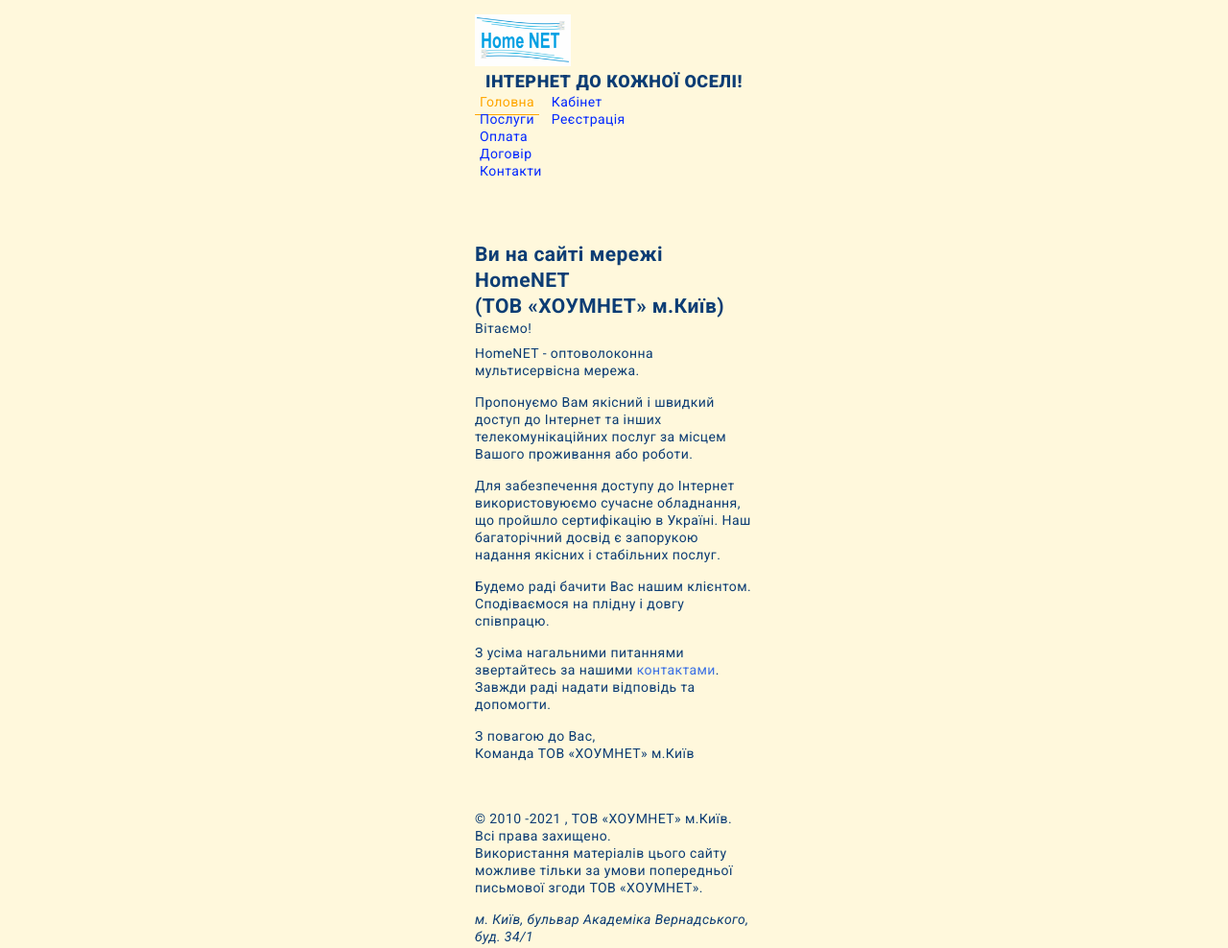
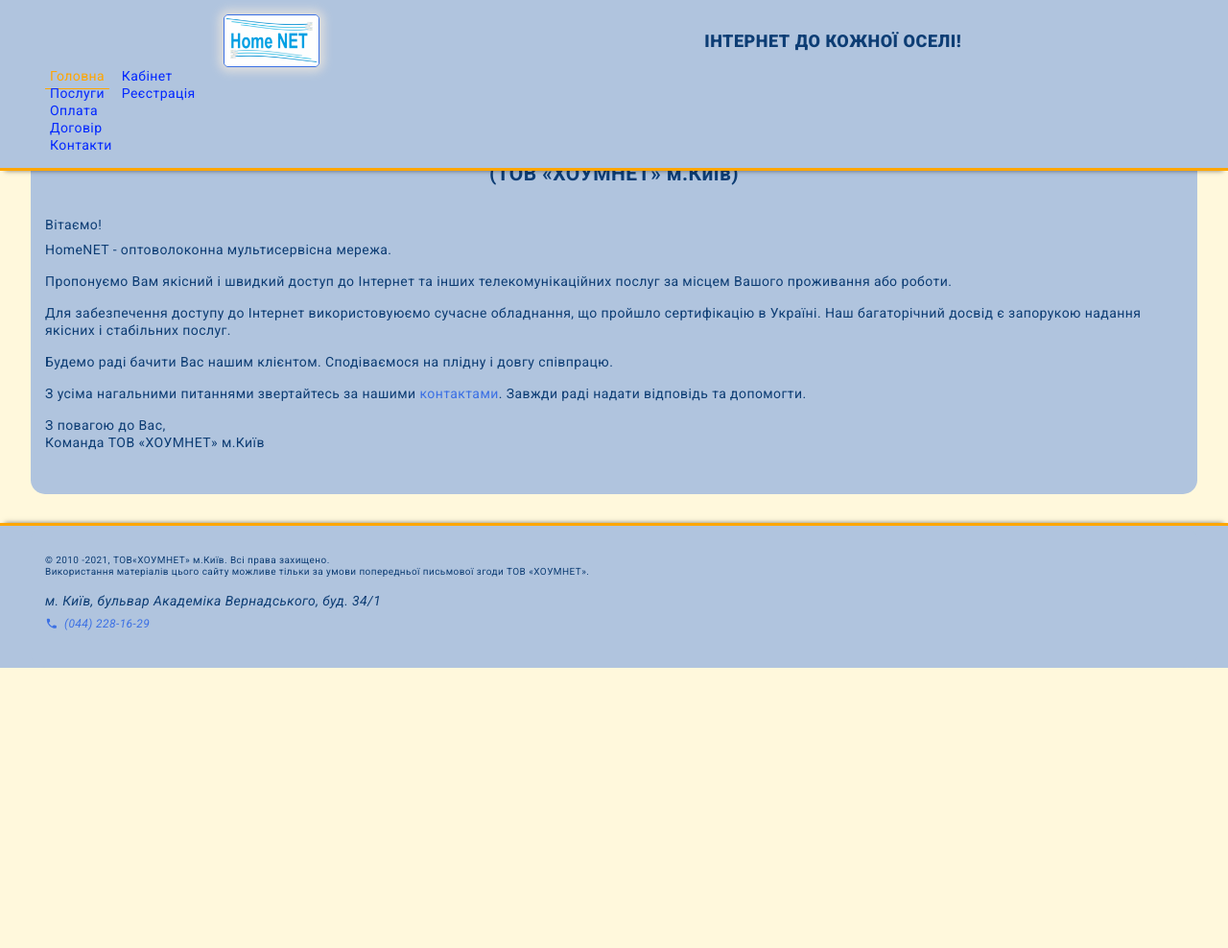
Before and after one commit to LiViS-code/homenet.kiev.ua, a plain HTML site: page index.html in a window 1280 px wide. Shown: the whole page at 96% size. After the commit the page ends 800 px from the top, so only its background shows below. Drawn offline with nearby package versions, Linux system fonts and the light colour scheme.

Commit message:
закончил index

```diff
--- a/index.html
+++ b/index.html
@@ -27,11 +27,11 @@
     <title>HomeNET</title>
   </head>
   <body style>
-    <header class="section__header">
-      <div class="container header-container">
+    <header class="section section__header">
+      <div class="container container__header">
         <div class="logo-box">
-          <a class="logo-link" href="/"
-            ><img class="logo-img" src="./img/homenet.png" alt="logo HomeNET" width="100" />
+          <a class="link logo__link" href="/"
+            ><img class="logo__img" src="./img/homenet.png" alt="logo HomeNET" width="100" />
           </a>
           <!-- TODO сделать вызов формы оформления заказа -->
           <h1 class="title title--slogan">Інтернет до кожної оселі!</h1>
@@ -116,9 +116,9 @@
       </div>
     </header>
     <main>
-      <section class="section">
+      <section class="section section__main">
         <div class="container">
-          <h2 class="title">
+          <h2 class="title title__represent">
             Ви на сайті мережі HomeNET <br />
             (ТОВ &laquo;ХОУМНЕТ&raquo; м.Київ)
           </h2>
@@ -145,19 +145,33 @@
         </div>
       </section>
     </main>
-    <footer>
+    <footer class="section section__footer">
       <div class="container">
-        <p class="text">
+        <p class="text text--copyright">
           &copy; 2010
           <script>
-            new Date().getFullYear() > 2010 && document.write('-' + new Date().getFullYear());
+            new Date().getFullYear() > 2010 && document.write('-' + new Date().getFullYear() + ',');
           </script>
-          , ТОВ &laquo;ХОУМНЕТ&raquo; м.Київ. Всі права захищено. <br />
+          ТОВ&laquo;ХОУМНЕТ&raquo; м.Київ. Всі права захищено. <br />
           Використання матеріалів цього сайту можливе тільки за умови попередньої письмової згоди
           ТОВ&nbsp;&laquo;ХОУМНЕТ&raquo;.
         </p>
         <address>
-          <p class="text text__address">м. Київ, бульвар Академіка Вернадського, буд. 34/1</p>
+          <ul class="list">
+            <li>
+              <p class="text text__address">м. Київ, бульвар Академіка Вернадського, буд. 34/1</p>
+            </li>
+
+            <li>
+              <p class="text text__address">
+                <a href="tel:+0442281629" class="link link__nav--footer"
+                  ><svg class="link__nav--icon" width="14" height="16">
+                    <use href="./img/icons.svg#icon-phone"></use></svg
+                  >(044) 228-16-29</a
+                >
+              </p>
+            </li>
+          </ul>
         </address>
       </div>
     </footer>
--- a/sass/base/_baze.scss
+++ b/sass/base/_baze.scss
@@ -16,6 +16,7 @@ body {
   &:focus {
     color: $accent-color;
   }
+
   &__nav {
     padding: 5px;
     color: $link-nav-color;
@@ -23,12 +24,18 @@ body {
       color: $accent-color;
       border-bottom: 1px solid $accent-color;
     }
+
+    &--muted {
+      color: $link-nav-color-muted;
+      justify-content: center;
+    }
+
+    &--footer,
     &--muted {
       display: flex;
-      justify-content: center;
       @include font-sizes(12, 16);
-      color: $link-nav-color-muted;
     }
+
     &--icon {
       margin-right: $gap / 5;
       fill: currentColor;
@@ -44,6 +51,11 @@ body {
     text-transform: uppercase;
     text-align: center;
   }
+
+  &__represent {
+    margin-bottom: $gap;
+    text-align: center;
+  }
 }
 
 .text {
@@ -57,4 +69,8 @@ body {
     margin-bottom: $gap / 4;
     font-weight: map-get($font-weights, 'medium');
   }
+
+  &--copyright {
+    @include font-sizes(10, 12);
+  }
 }
--- /dev/null
+++ b/sass/components/_logo.scss
@@ -0,0 +1,13 @@
+.logo {
+  &__link {
+    display: inline-flex;
+    margin-right: $gap;
+  }
+
+  &__img {
+    max-width: 100%;
+    height: auto;
+    @include bordered($link-color);
+    box-shadow: $lights-shadow;
+  }
+}
--- a/sass/components/_module.scss
+++ b/sass/components/_module.scss
@@ -1,5 +1,4 @@
-@import './sections';
-@import './containers';
 @import './buttons';
 @import './top-nav';
 @import './mob-nav';
+@import './logo';
--- a/sass/components/_sections.scss
+++ /dev/null
@@ -1,9 +0,0 @@
-// основная секция разделов сайта
-.section {
-  margin: 50px 0;
-  background-color: $background-primary-color;
-
-  &__header {
-    padding: $min-padding 0;
-  }
-}
--- a/sass/components/_containers.scss
+++ b/sass/layout/_containers.scss
@@ -1,9 +1,17 @@
 // основной контейнер для разделов сайта
 .container {
-  max-width: $size-min - 2 * $min-padding;
+  max-width: 95vw;
   margin: 0 auto;
+  padding: $min-padding * 2 $min-padding;
+  border-radius: $min-padding;
+  background-color: $background-block-color;
   @media screen and (min-width: $size-desk) {
     max-width: $size-desk - 400;
     padding: 0 $min-padding;
   }
+
+  &__header {
+    padding: $min-padding;
+    border-radius: 0;
+  }
 }
--- a/sass/layout/_index.scss
+++ b/sass/layout/_index.scss
@@ -0,0 +1,6 @@
+.logo-box {
+  display: flex;
+  align-items: center;
+  justify-content: space-around;
+  padding-right: 45px;
+}
--- a/sass/layout/_module.scss
+++ b/sass/layout/_module.scss
@@ -0,0 +1,3 @@
+@import './sections';
+@import './containers';
+@import './index';
--- /dev/null
+++ b/sass/layout/_sections.scss
@@ -0,0 +1,25 @@
+// основная секция разделов сайта
+.section {
+  margin: $gap 0;
+  background-color: $background-primary-color;
+
+  &__header {
+    width: 100vw;
+    top: 0;
+    margin: 0;
+    position: fixed;
+    background-color: $background-block-color;
+    border-bottom: 3px solid $accent-color;
+    box-shadow: $bottom-shadow;
+  }
+
+  &__main {
+    margin-top: 111px;
+  }
+
+  &__footer {
+    background-color: $background-block-color;
+    border-top: 3px solid $accent-color;
+    box-shadow: $top-shadow;
+  }
+}
--- a/sass/utils/_mixins.scss
+++ b/sass/utils/_mixins.scss
@@ -3,9 +3,9 @@
   border: 1px solid $color;
 }
 // сплошной борюр с нужным цветом и радиусом
-@mixin bordered($color, $br) {
+@mixin bordered($color, $br: 5) {
   @include border-solid-color($color);
-  border-radius: $br;
+  border-radius: $br + px;
 }
 // установка типографии
 @mixin font-sizes($fs, $lh) {
--- a/sass/utils/_variables.scss
+++ b/sass/utils/_variables.scss
@@ -23,3 +23,15 @@ $min-padding: 15px;
 // переходы
 $transition-duration: 250ms;
 $timing-function: cubic-bezier(0.4, 0, 0.2, 1);
+
+//легкая тень
+$light-shadow: 0 2px 4px rgba(0, 0, 0, 0.25);
+
+// тень - подсветка
+$ligts-shadow 0 0 10px 5px rgba(221, 221, 221, 1);
+
+// тень снизу
+$bottom-shadow: 0 5px 5px -5px rgba(0, 0, 0, 0.5);
+
+// тень сверху
+$top-shadow: 0 -5px 5px -5px rgba(0, 0, 0, 0.5);
```
Also changed, not shown: css/main.css, css/main.min.css, 2 other files.
